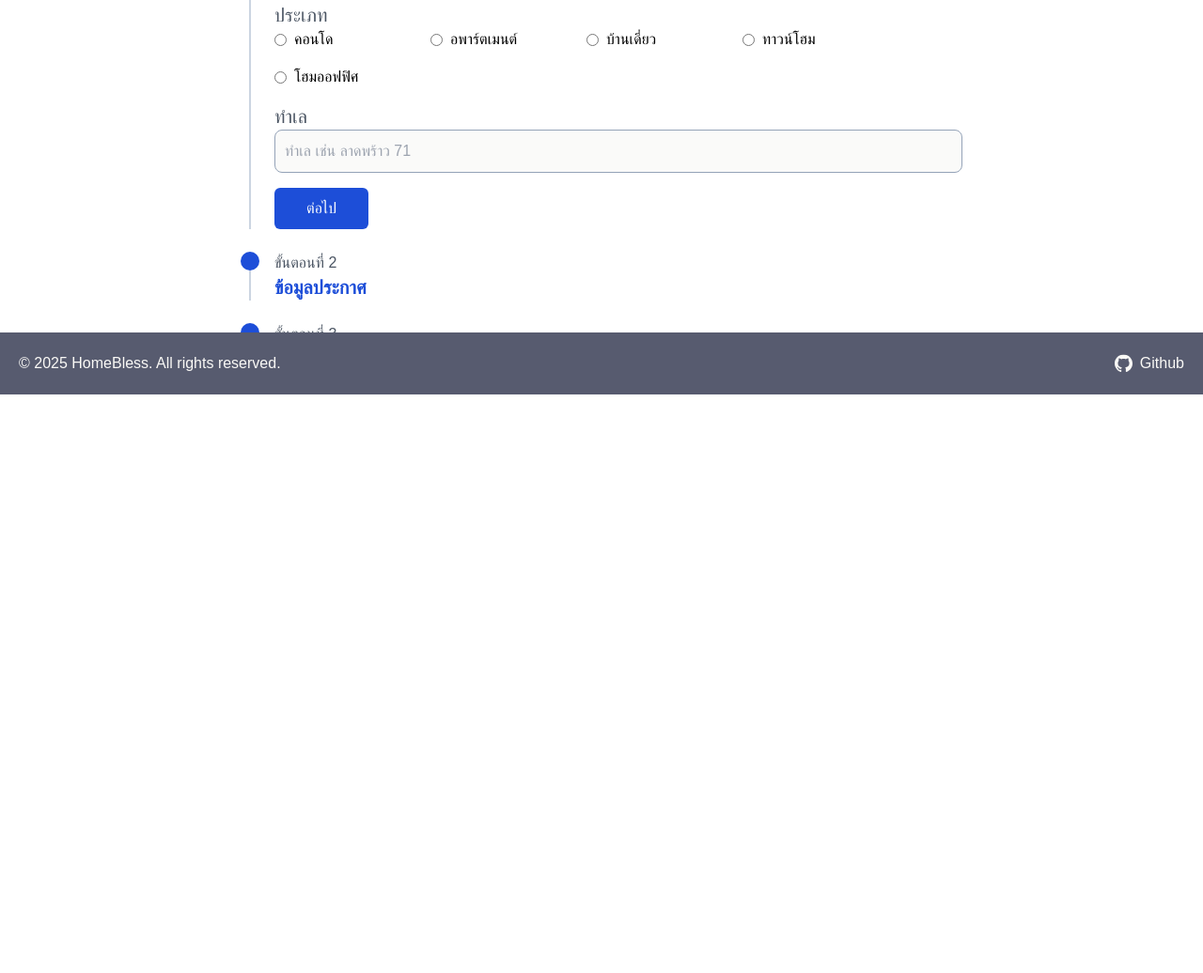
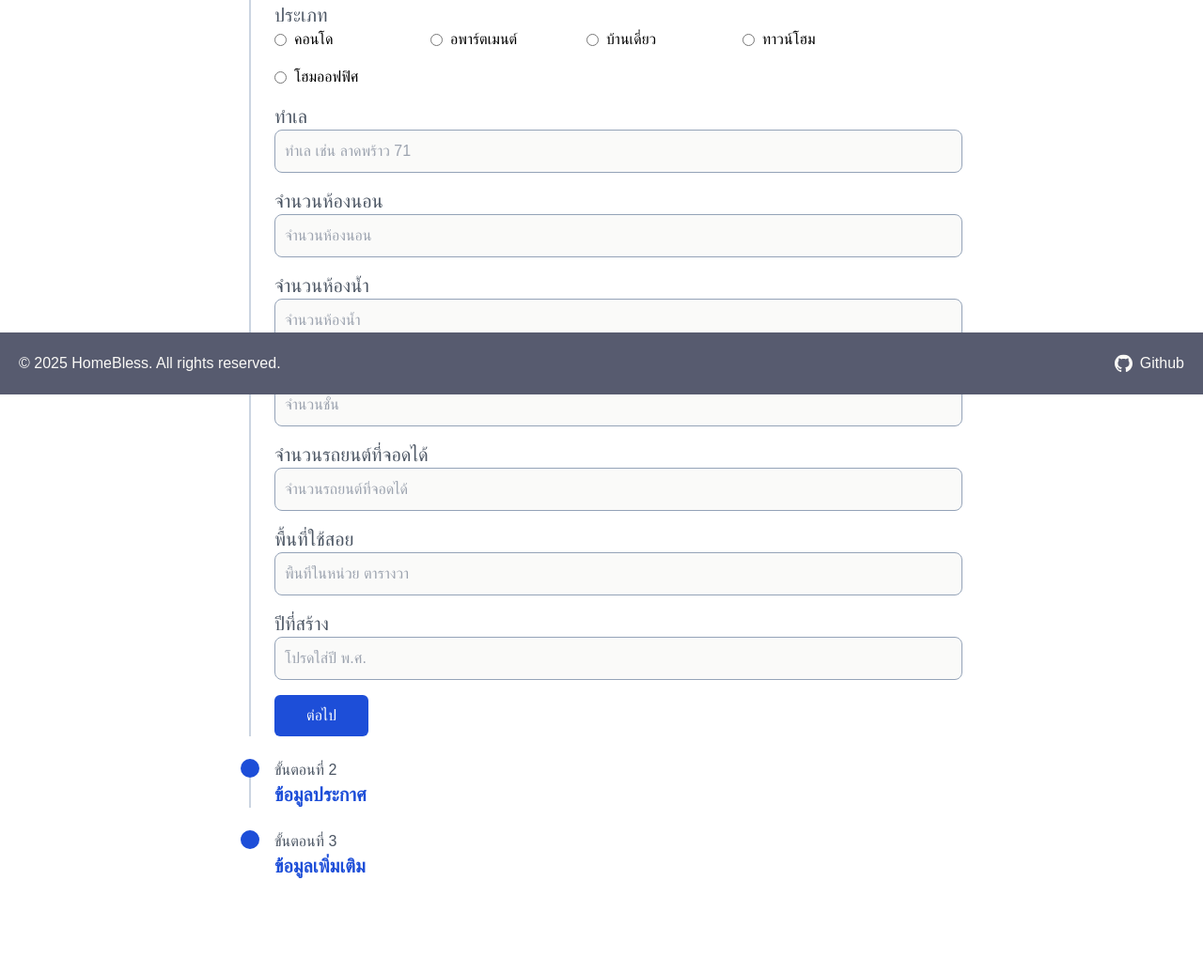
Before and after one commit to HomeBless/HomeBless, a Django app: page /sell/ in a window 1280 px wide. Shown: the part 380-1416 px from the top of the page at 94% size. Before the commit the page ends 800 px from the top, so only its background shows below. Run offline with Django 5.2, Linux system fonts and the light colour scheme; the visitor is signed in with stand-in values (Sample User, id 1); some libraries are stand-ins or nearby versions; some web fonts are replaced.

Commit message:
edit tag

```diff
--- a/HomeBless/models/property.py
+++ b/HomeBless/models/property.py
@@ -43,7 +43,6 @@ class Property(models.Model):
     area = models.FloatField(help_text="Area in square wa")
     is_available = models.BooleanField(default=True)
     construct_year = models.IntegerField(blank=True, null=True)
-    created_at = models.DateTimeField(auto_now_add=True)
 
     # Decoration & Materials
     decoration = models.ManyToManyField(Decoration, blank=True)
@@ -57,7 +56,6 @@ class Property(models.Model):
     common_area = models.ManyToManyField(CommonArea, blank=True)
     travelling = models.ManyToManyField(Travelling, blank=True)
     facilities = models.ManyToManyField(Facility, blank=True)
-
 
     # Additional Property Conditions
     conditions = models.ManyToManyField(PropertyCondition, blank=True)
--- a/templates/sell.html
+++ b/templates/sell.html
@@ -85,10 +85,51 @@
                     <input type="text" name="location" placeholder="ทำเล เช่น ลาดพร้าว 71"
                         class="w-full p-2.5 bg-stone-50 rounded-lg border border-slate-400 text-gray-600" />
                 </div>
+                 <!-- ห้องนอน -->
+                <div>
+                    <p class="text-gray-600 text-xl font-medium">จำนวนห้องนอน</p>
+                    <input type="number" name="bedrooms" placeholder="จำนวนห้องนอน"
+                        class="w-full p-2.5 bg-stone-50 rounded-lg border border-slate-400 text-gray-600" />
+                </div>
+                <!-- ห้องน้ำ -->
+                <div>
+                    <p class="text-gray-600 text-xl font-medium">จำนวนห้องน้ำ</p>
+                    <input type="number" name="bathrooms" placeholder="จำนวนห้องน้ำ"
+                        class="w-full p-2.5 bg-stone-50 rounded-lg border border-slate-400 text-gray-600" />
+                </div>
 
+                <!-- ชั้น -->
+                <div>
+                    <p class="text-gray-600 text-xl font-medium">จำนวนชั้น</p>
+                    <input type="number" name="floors" placeholder="จำนวนชั้น"
+                        class="w-full p-2.5 bg-stone-50 rounded-lg border border-slate-400 text-gray-600" />
+                </div>
+
+                <!-- ที่จอดรถ -->
+                <div>
+                    <p class="text-gray-600 text-xl font-medium">จำนวนรถยนต์ที่จอดได้</p>
+                    <input type="number" name="garages" placeholder="จำนวนรถยนต์ที่จอดได้"
+                        class="w-full p-2.5 bg-stone-50 rounded-lg border border-slate-400 text-gray-600" />
+                </div>
+
+                <!-- พื้นที่ -->
+                <div>
+                    <p class="text-gray-600 text-xl font-medium">พื้นที่ใช้สอย</p>
+                    <input type="number" name="area" placeholder="พื้นที่ในหน่วย ตารางวา"
+                        class="w-full p-2.5 bg-stone-50 rounded-lg border border-slate-400 text-gray-600" />
+                </div>
+
+                <!-- ปีที่สร้าง -->
+                <div>
+                    <p class="text-gray-600 text-xl font-medium">ปีที่สร้าง</p>
+                    <input type="number" name="construct_year" placeholder="โปรดใส่ปี พ.ศ."
+                        class="w-full p-2.5 bg-stone-50 rounded-lg border border-slate-400 text-gray-600" />
+                </div>
                 <button type="button" id="section-1-next-btn" class="p-2.5 bg-blue-700 text-white rounded-md w-[100px] text-center hover:bg-blue-800">ต่อไป</button>
             </div>
         </div>
+
+
     </div>
 
     <!-- ขั้นตอนที่ 2 -->
@@ -106,14 +147,14 @@
                 <!-- หัวข้อประกาศ -->
                 <div>
                     <p class="text-gray-600 text-xl font-medium">หัวข้อประกาศ</p>
-                    <input type="text" name="topic" placeholder="หัวข้อประกาศ เช่น ขายบ้านโครงการ..."
+                    <input type="text" name="title" placeholder="หัวข้อประกาศ เช่น ขายบ้านโครงการ..."
                         class="w-full p-2.5 bg-stone-50 rounded-lg border border-slate-400 text-gray-600" />
                 </div>
 
                 <!-- รายละเอียด -->
                 <div>
                     <p class="text-gray-600 text-xl font-medium">รายละเอียด</p>
-                    <textarea name="detail" placeholder="เช่น บ้านเดี่ยว ปลูกเอง ทำเลดี สวยมาก พร้อมตกแต่ง..."
+                    <textarea name="description" placeholder="เช่น บ้านเดี่ยว ปลูกเอง ทำเลดี สวยมาก พร้อมตกแต่ง..."
                         class="w-full h-24 p-2.5 bg-stone-50 rounded-lg border border-slate-400 text-gray-600"></textarea>
                 </div>
 
@@ -124,6 +165,12 @@
                         <p class="text-gray-600">เพิ่มรูปภาพ</p>
                     </label>
                     <div id="imagePreview" class="flex flex-wrap gap-2 mt-4"></div>
+                </div>
+                 <!-- ราคา -->
+                <div>
+                    <p class="text-gray-600 text-xl font-medium">ราคา</p>
+                    <input type="number" name="price" placeholder="โปรดใส่ราคา"
+                        class="w-full p-2.5 bg-stone-50 rounded-lg border border-slate-400 text-gray-600" />
                 </div>
                 <div class="flex gap-2">
                     <button type="button" id="section-2-before-btn" class="p-2.5 text-blue-700 rounded-md outline outline-1 outline-blue-700 w-[100px] text-center -mr-px hover:bg-blue-100">
```
Also changed, not shown: other parts of templates/sell.html (+19 -19 lines), HomeBless/admin.py (line endings or trailing spaces), HomeBless/migrations/0002_rename_transaction_type_property_selling_type_and_more.py (added), HomeBless/migrations/0003_remove_property_created_at.py (added).
